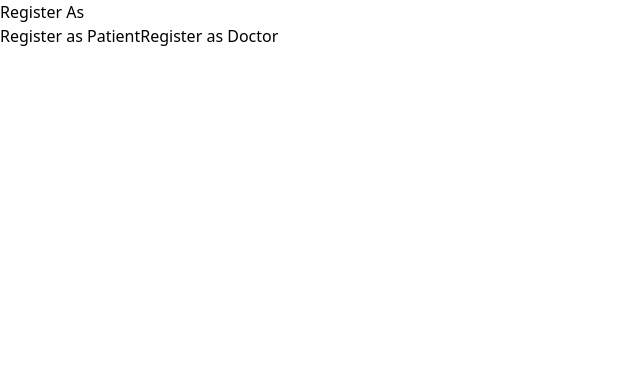
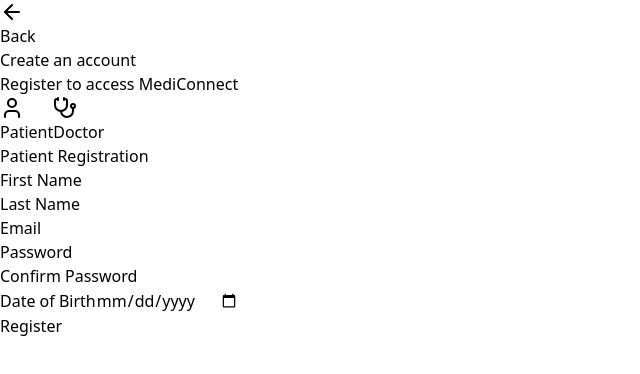
Before and after one commit to akshayasree99/healthX, a React (Vite) app in the folder frontend/: page /register in a window 1280 px wide. Shown: the top 374 px of the page, without its empty margins (0-640 px from the left). Built offline with nearby package versions, Linux system fonts and the light colour scheme.

Commit message:
Register

```diff
--- a/frontend/package.json
+++ b/frontend/package.json
@@ -11,6 +11,9 @@
   },
   "dependencies": {
     "@shadcn/ui": "^0.0.4",
+    "@supabase/auth-ui-react": "^0.4.7",
+    "@supabase/auth-ui-shared": "^0.1.8",
+    "@supabase/supabase-js": "^2.49.1",
     "axios": "^1.8.3",
     "clsx": "^2.1.1",
     "framer-motion": "^12.5.0",
--- a/frontend/src/App.jsx
+++ b/frontend/src/App.jsx
@@ -3,7 +3,7 @@
 import './App.css'
 import Home from './components/Home/Home';
 import Login from './components/Home/Login';
-import Register from './components/Home/Register/Register';
+import Register from './components/Home/Register.jsx';
 import RegisterP from './components/Home/Register/RegisterP';
 import RegisterD from './components/Home/Register/RegisterD';
 import LoginPatient from './components/auth/LoginPatient';
--- /dev/null
+++ b/frontend/src/components/Home/Register.jsx
@@ -0,0 +1,194 @@
+import { useState, useEffect } from "react";
+import { Link, useNavigate, useSearchParams } from "react-router-dom";
+import { supabase } from "../../supabase";
+import { ArrowLeft, Stethoscope, User } from "lucide-react";
+
+export default function RegisterPage() {
+  const navigate = useNavigate();
+  const [searchParams] = useSearchParams();
+  const [userType, setUserType] = useState("patient");
+
+  const [formData, setFormData] = useState({
+    firstName: "",
+    lastName: "",
+    email: "",
+    password: "",
+    confirmPassword: "",
+    dob: "",
+    specialty: "",
+  });
+
+  const [error, setError] = useState(null);
+  const [loading, setLoading] = useState(false);
+
+  useEffect(() => {
+    const type = searchParams.get("type");
+    if (type === "doctor" || type === "patient") {
+      setUserType(type);
+    }
+  }, [searchParams]);
+
+  const handleChange = (e) => {
+    setFormData({ ...formData, [e.target.name]: e.target.value });
+  };
+
+  const handleSubmit = async (e) => {
+    e.preventDefault();
+    setError(null);
+    setLoading(true);
+
+    if (formData.password !== formData.confirmPassword) {
+      setError("Passwords do not match.");
+      setLoading(false);
+      return;
+    }
+
+    try {
+      // ✅ 1. Check if user already exists
+      const { data: existingUser } = await supabase
+        .from("Register")
+        .select("email")
+        .eq("email", formData.email)
+        .single();
+
+      if (existingUser) {
+        setError("This email is already registered. Please log in.");
+        setLoading(false);
+        return;
+      }
+
+      // ✅ 2. Sign up user with email verification
+      const { data, error } = await supabase.auth.signUp({
+        email: formData.email,
+        password: formData.password,
+        options: {
+          emailRedirectTo: `${window.location.origin}/verify-email`,
+        },
+      });
+
+      if (error) throw error;
+
+      const userId = data.user?.id;
+      if (!userId) throw new Error("User ID not found. Please try again.");
+
+      // ✅ 3. Insert into Register table
+      const { error: registerError } = await supabase.from("Register").insert([
+        {
+          id: userId,
+          email: formData.email,
+          user_type: userType,
+        },
+      ]);
+
+      if (registerError) throw registerError;
+
+      // ✅ 4. Insert into Patient or Doctor table
+      if (userType === "patient") {
+        const { error: patientError } = await supabase.from("Patient").insert([
+          {
+            id: userId,
+            email: formData.email,
+            first_name: formData.firstName,
+            last_name: formData.lastName,
+            dob: formData.dob,
+          },
+        ]);
+        if (patientError) throw patientError;
+      } else if (userType === "doctor") {
+        const { error: doctorError } = await supabase.from("Doctor").insert([
+          {
+            id: userId,
+            email: formData.email,
+            first_name: formData.firstName,
+            last_name: formData.lastName,
+            specialty: formData.specialty,
+          },
+        ]);
+        if (doctorError) throw doctorError;
+      }
+
+      // ✅ 5. Inform user & redirect
+      alert("Check your email for a verification link before logging in.");
+      navigate("/login");
+
+    } catch (err) {
+      setError(err.message);
+    }
+
+    setLoading(false);
+  };
+
+  return (
+    <div className="container flex min-h-screen w-full flex-col items-center justify-center bg-white py-8">
+      <button onClick={() => navigate("/login")} className="absolute left-4 top-4 flex items-center gap-1 text-blue-600 hover:bg-blue-50 px-3 py-1 rounded">
+        <ArrowLeft className="h-4 w-4" />
+        Back
+      </button>
+
+      <div className="w-full max-w-md space-y-6">
+        <div className="text-center">
+          <h1 className="text-2xl font-semibold text-blue-900">Create an account</h1>
+          <p className="text-sm text-gray-600">Register to access MediConnect</p>
+        </div>
+
+        <div className="flex bg-blue-100 rounded">
+          <button className={`flex-1 py-2 ${userType === "patient" ? "bg-blue-600 text-white" : "text-blue-900"}`} onClick={() => setUserType("patient")}>
+            <User className="inline-block h-4 w-4 mr-1" /> Patient
+          </button>
+          <button className={`flex-1 py-2 ${userType === "doctor" ? "bg-blue-600 text-white" : "text-blue-900"}`} onClick={() => setUserType("doctor")}>
+            <Stethoscope className="inline-block h-4 w-4 mr-1" /> Doctor
+          </button>
+        </div>
+
+        {error && <p className="text-red-500 text-sm">{error}</p>}
+
+        <form onSubmit={handleSubmit} className="space-y-4 bg-white p-6 rounded-lg shadow">
+          <h2 className="text-blue-800">{userType === "patient" ? "Patient" : "Doctor"} Registration</h2>
+
+          <div className="grid grid-cols-2 gap-4">
+            <div>
+              <label className="text-blue-800">First Name</label>
+              <input type="text" name="firstName" value={formData.firstName} onChange={handleChange} required className="w-full border p-2 rounded focus:border-blue-400" />
+            </div>
+            <div>
+              <label className="text-blue-800">Last Name</label>
+              <input type="text" name="lastName" value={formData.lastName} onChange={handleChange} required className="w-full border p-2 rounded focus:border-blue-400" />
+            </div>
+          </div>
+
+          <div>
+            <label className="text-blue-800">Email</label>
+            <input type="email" name="email" value={formData.email} onChange={handleChange} required className="w-full border p-2 rounded focus:border-blue-400" />
+          </div>
+
+          <div>
+            <label className="text-blue-800">Password</label>
+            <input type="password" name="password" value={formData.password} onChange={handleChange} required className="w-full border p-2 rounded focus:border-blue-400" />
+          </div>
+          <div>
+            <label className="text-blue-800">Confirm Password</label>
+            <input type="password" name="confirmPassword" value={formData.confirmPassword} onChange={handleChange} required className="w-full border p-2 rounded focus:border-blue-400" />
+          </div>
+
+          {userType === "patient" && (
+            <div>
+              <label className="text-blue-800">Date of Birth</label>
+              <input type="date" name="dob" value={formData.dob} onChange={handleChange} required className="w-full border p-2 rounded focus:border-blue-400" />
+            </div>
+          )}
+
+          {userType === "doctor" && (
+            <div>
+              <label className="text-blue-800">Specialty</label>
+              <input type="text" name="specialty" value={formData.specialty} onChange={handleChange} required className="w-full border p-2 rounded focus:border-blue-400" />
+            </div>
+          )}
+
+          <button type="submit" className="w-full bg-blue-600 text-white py-2 rounded hover:bg-blue-700" disabled={loading}>
+            {loading ? "Registering..." : "Register"}
+          </button>
+        </form>
+      </div>
+    </div>
+  );
+}
--- a/frontend/src/components/Home/Register/Register.jsx
+++ /dev/null
@@ -1,30 +0,0 @@
-import React from 'react';
-import { useNavigate } from 'react-router-dom';
-
-const ChooseRole = () => {
-    const navigate = useNavigate();
-
-    return (
-        <div className="min-h-screen bg-gray-100 flex items-center justify-center">
-            <div className="bg-white p-8 rounded-lg shadow-lg max-w-2xl w-full">
-                <h2 className="text-2xl font-bold mb-6">Register As</h2>
-                <div className="flex flex-col gap-4">
-                    <button
-                        onClick={() => navigate('/register/patientp')}
-                        className="bg-blue-500 text-white p-3 rounded hover:bg-blue-600"
-                    >
-                        Register as Patient
-                    </button>
-                    <button
-                        onClick={() => navigate('/register/doctor')}
-                        className="bg-green-500 text-white p-3 rounded hover:bg-green-600"
-                    >
-                        Register as Doctor
-                    </button>
-                </div>
-            </div>
-        </div>
-    );
-};
-
-export default ChooseRole;
--- /dev/null
+++ b/frontend/src/supabase.js
@@ -0,0 +1,9 @@
+import { createClient } from "@supabase/supabase-js";
+
+// Replace with your Supabase project URL and anon key
+const SUPABASE_URL = 'https://hpwxzwgukgdosbawvvxl.supabase.co';
+const SUPABASE_ANON_KEY = 'eyJhbGciOiJIUzI1NiIsInR5cCI6IkpXVCJ9.eyJpc3MiOiJzdXBhYmFzZSIsInJlZiI6Imhwd3h6d2d1a2dkb3NiYXd2dnhsIiwicm9sZSI6ImFub24iLCJpYXQiOjE3NDIxMDA4MDUsImV4cCI6MjA1NzY3NjgwNX0.Wp-d5CaLVHOBc5o2MJfTuArPl4UKE3AvrJkwKDHTock';
+
+const supabase = createClient(SUPABASE_URL, SUPABASE_ANON_KEY);
+
+export  {supabase};
--- a/package.json
+++ /dev/null
@@ -1 +0,0 @@
-// Placeholder for package.json
```
Also changed, not shown: 1 other file (tests, documents, lock files or other folders).
